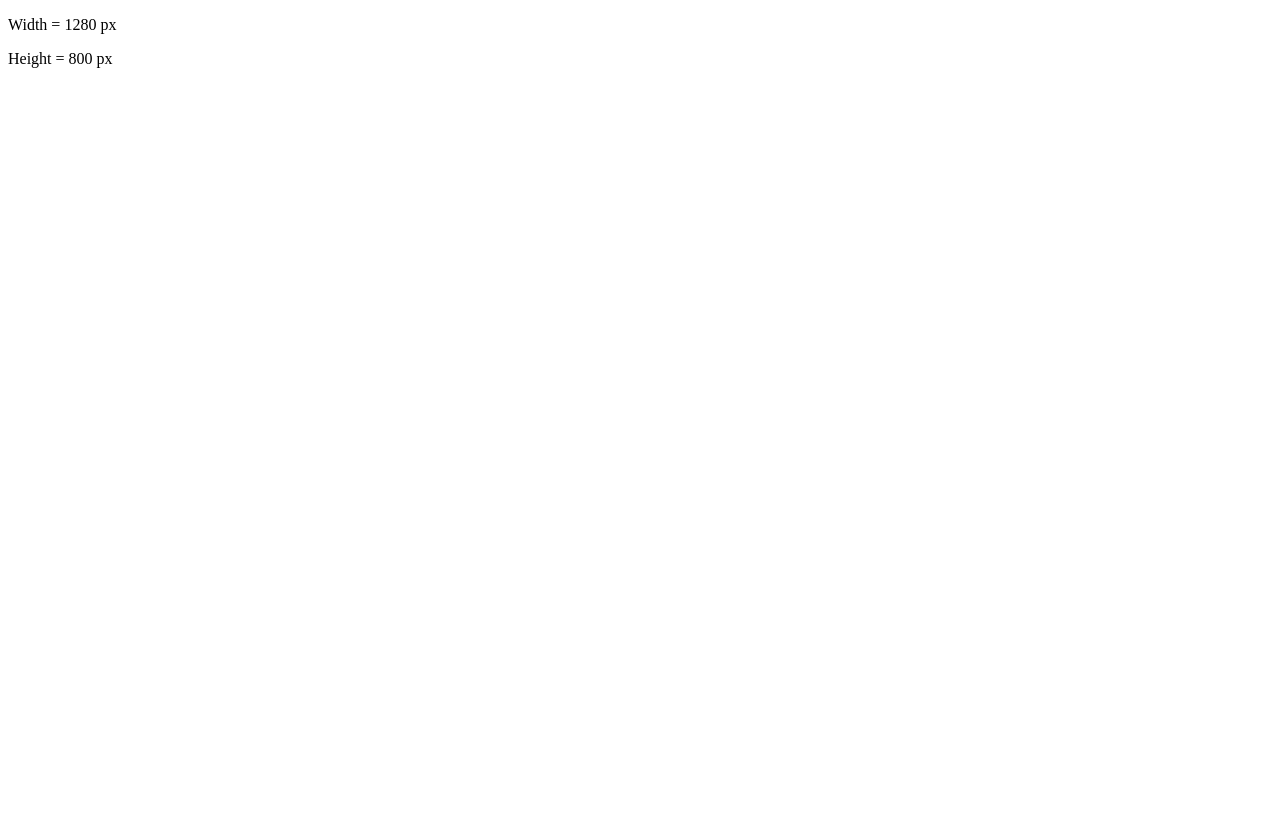
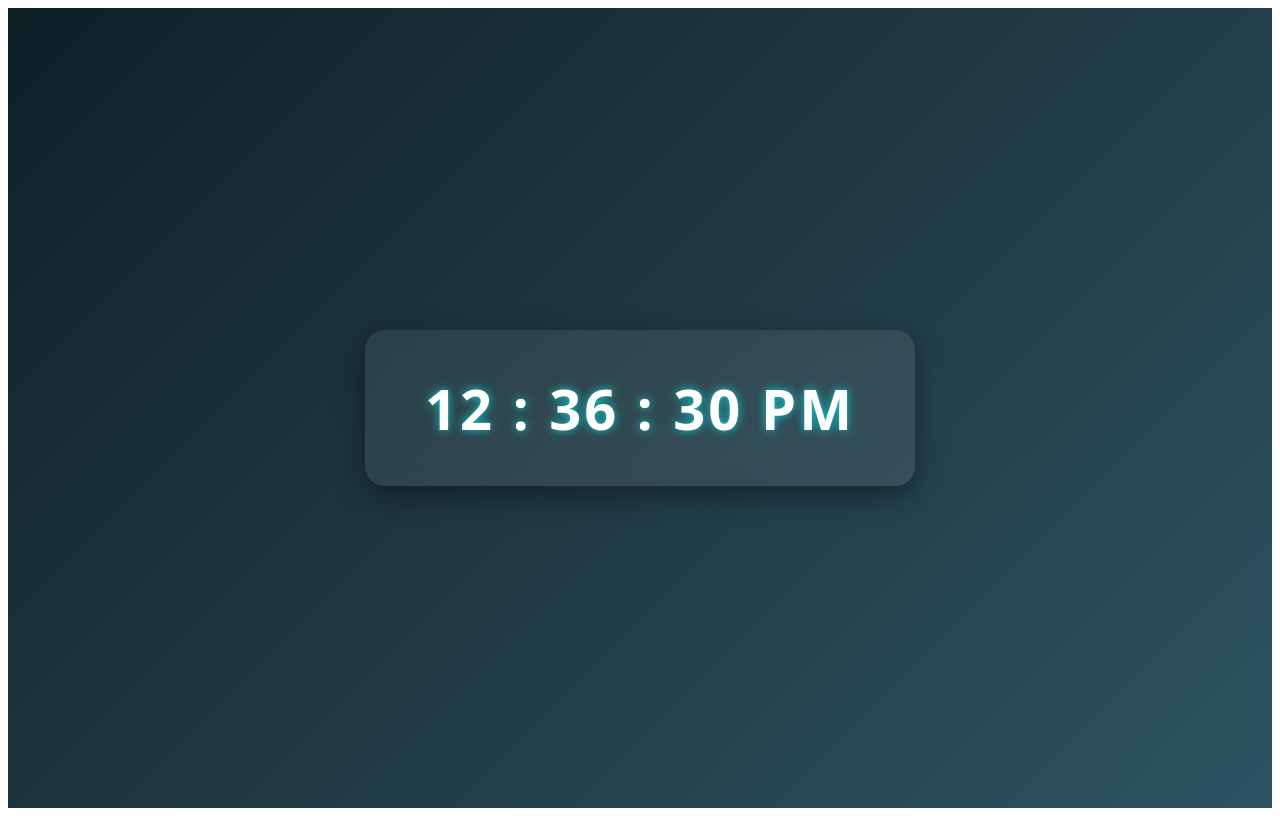
Before and after one commit to outhmanebelgasim/react-training, a React (Vite) app: page / in a window 1280 px wide. Built offline with nearby package versions, Linux system fonts and the light colour scheme.

Commit message:
updates: Adding digital clock file

```diff
--- a/src/App.jsx
+++ b/src/App.jsx
@@ -25,6 +25,7 @@ import UpdateArray from "./updates/UpdateArray.jsx";
 import ArrayObject from "./updates/ArrayObject.jsx";
 import ToDoList from "./updates/ToDoList.jsx";
 import WindowResize from "./updates/WindowResize.jsx";
+import DigitalClock from "./hooks/DigitalClock.jsx";
 
 function App() {
   return (
@@ -57,7 +58,8 @@ function App() {
       {/* <UpdateArray /> */}
       {/* <ArrayObject /> */}
       {/* <ToDoList /> */}
-      <WindowResize />
+      {/* <WindowResize /> */}
+      <DigitalClock />
     </>
   );
 }
--- /dev/null
+++ b/src/hooks/DigitalClock.jsx
@@ -0,0 +1,38 @@
+import React, { useState, useEffect } from "react";
+import "../styles/DigitalClock.css";
+
+function DigitalClock() {
+  const [time, setTime] = useState(new Date());
+
+  useEffect(() => {
+    const intervaleId = setInterval(() => {
+      setTime(new Date());
+    }, 1000);
+
+    return () => clearInterval(intervaleId);
+  }, []);
+
+  function timeFormat() {
+    let hours = time.getHours();
+    const minutes = time.getMinutes();
+    const seconds = time.getSeconds();
+    const meridium = time > 12 ? "PM" : "AM";
+
+    hours = hours % 12 || 12;
+    return `${addZero(hours)} : ${addZero(minutes)} : ${addZero(seconds)} ${meridium}`;
+  }
+
+  function addZero(number) {
+    return (number < 10 ? "0" : "") + number;
+  }
+
+  return (
+    <div className="clock-container">
+      <div className="clock">
+        <span>{timeFormat()}</span>
+      </div>
+    </div>
+  );
+}
+
+export default DigitalClock;
--- /dev/null
+++ b/src/styles/DigitalClock.css
@@ -0,0 +1,24 @@
+.clock-container {
+  height: 100vh;
+  display: flex;
+  justify-content: center;
+  align-items: center;
+  background: linear-gradient(135deg, #0f2027, #203a43, #2c5364);
+  font-family: "Segoe UI", sans-serif;
+}
+
+.clock {
+  background: rgba(255, 255, 255, 0.08);
+  padding: 40px 60px;
+  border-radius: 20px;
+  backdrop-filter: blur(10px);
+  box-shadow: 0 10px 30px rgba(0, 0, 0, 0.4);
+}
+
+.clock span {
+  font-size: 3.5rem;
+  font-weight: bold;
+  color: #ffffff;
+  letter-spacing: 3px;
+  text-shadow: 0 0 10px rgba(0, 255, 255, 0.7);
+}
```
